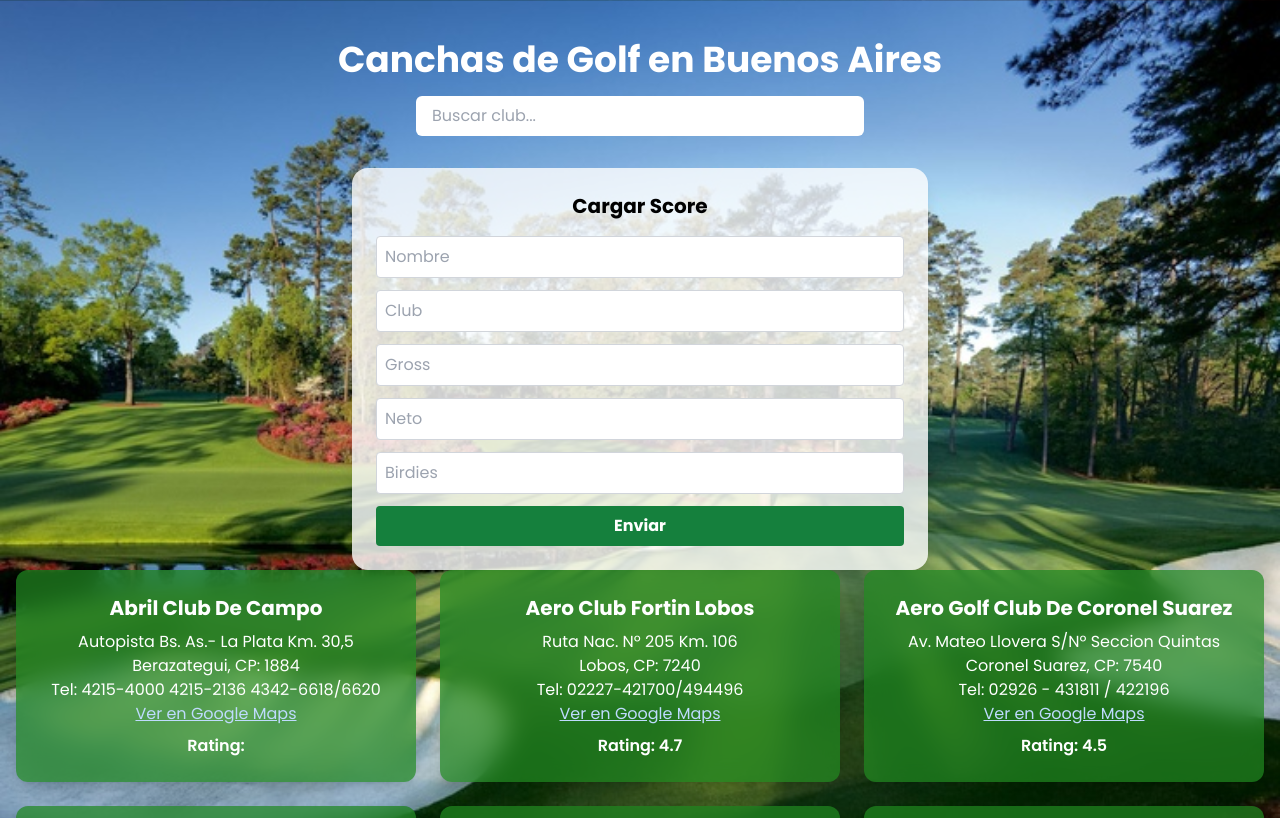
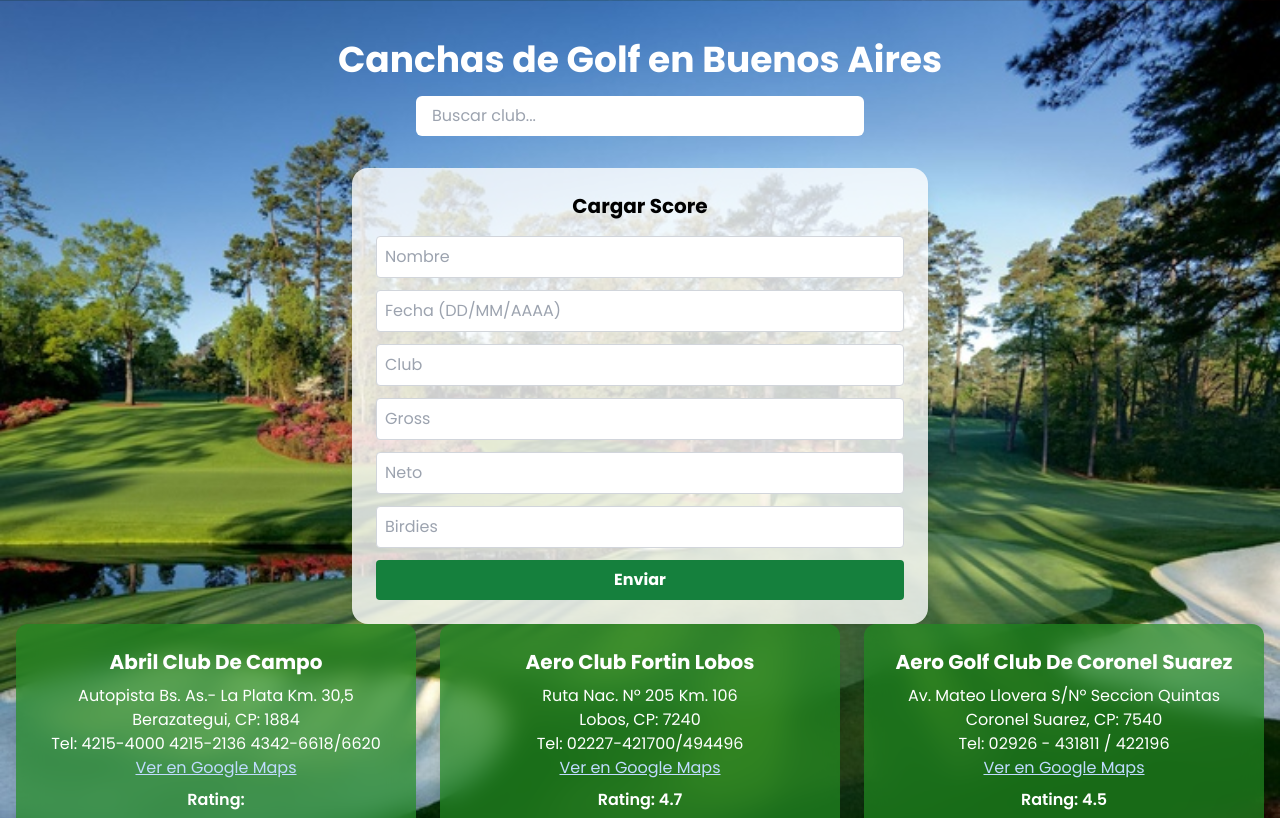
Before and after one commit to martomartomarto/golf-buenos-aires-app, a Next.js app: page / in a window 1280 px wide. Shown: the top 818 px of the page. Built offline with nearby package versions, Linux system fonts and the light colour scheme.

Commit message:
Update ScoreForm.tsx

```diff
--- a/components/ScoreForm.tsx
+++ b/components/ScoreForm.tsx
@@ -3,10 +3,11 @@ import { useState } from "react";
 export default function ScoreForm() {
   const [form, setForm] = useState({
     nombre: "",
+    fecha: "",
     club: "",
     gross: "",
     neto: "",
-    birdies: ""
+    birdies: "",
   });
 
   const [status, setStatus] = useState<"idle" | "loading" | "success" | "error">("idle");
@@ -31,7 +32,14 @@ export default function ScoreForm() {
 
       if (response.ok) {
         setStatus("success");
-        setForm({ nombre: "", club: "", gross: "", neto: "", birdies: "" });
+        setForm({
+          nombre: "",
+          fecha: "",
+          club: "",
+          gross: "",
+          neto: "",
+          birdies: "",
+        });
       } else {
         throw new Error("Error al enviar");
       }
@@ -44,13 +52,20 @@ export default function ScoreForm() {
     <form onSubmit={handleSubmit} className="bg-white bg-opacity-80 p-6 rounded-2xl shadow-lg max-w-xl mx-auto mt-8 text-black font-poppins">
       <h2 className="text-xl font-bold mb-4 text-center">Cargar Score</h2>
 
-      {["nombre", "club", "gross", "neto", "birdies"].map((field) => (
+      {[
+        { name: "nombre", placeholder: "Nombre" },
+        { name: "fecha", placeholder: "Fecha (DD/MM/AAAA)" },
+        { name: "club", placeholder: "Club" },
+        { name: "gross", placeholder: "Gross" },
+        { name: "neto", placeholder: "Neto" },
+        { name: "birdies", placeholder: "Birdies" },
+      ].map(({ name, placeholder }) => (
         <input
-          key={field}
-          name={field}
+          key={name}
+          name={name}
           type="text"
-          placeholder={field.charAt(0).toUpperCase() + field.slice(1)}
-          value={(form as any)[field]}
+          placeholder={placeholder}
+          value={(form as any)[name]}
           onChange={handleChange}
           className="mb-3 w-full p-2 rounded border border-gray-300"
           required
```
